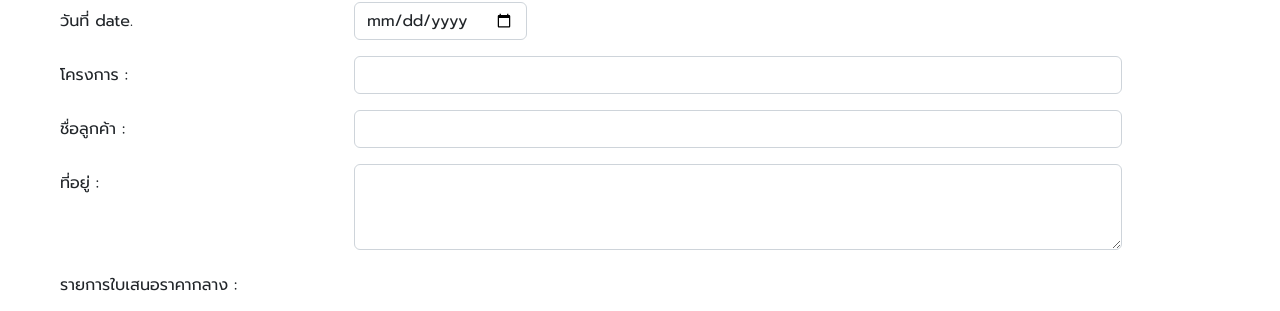
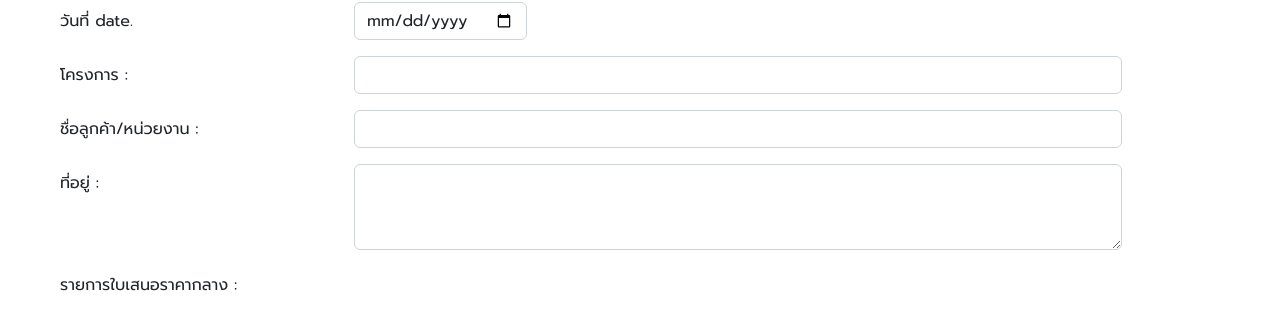
Before and after one commit to aungsuthon-ph-62/Addpay_project, a PHP site: page /view/dashboard/quotation_appraisal_add.php in a window 1280 px wide. Shown: the part 207-518 px from the top of the page. Run offline with PHP 8.4, Linux system fonts and the light colour scheme; some libraries are stand-ins or nearby versions.

Commit message:
update quotation

```diff
--- a/view/dashboard/quotation_appraisal_add.php
+++ b/view/dashboard/quotation_appraisal_add.php
@@ -67,7 +67,7 @@ table tr td:first-child::before {
         </div>
         <div class="row g-3 align-items-center mb-3">
             <div class="col-md-3">
-                <label for="inputname" class="col-form-label">ชื่อลูกค้า :</label>
+                <label for="inputname" class="col-form-label">ชื่อลูกค้า/หน่วยงาน :</label>
             </div>
             <div class="col-md-8">
                 <input type="text" id="inputname" class="form-control " required>
```
Also changed, not shown: 1 other file.
